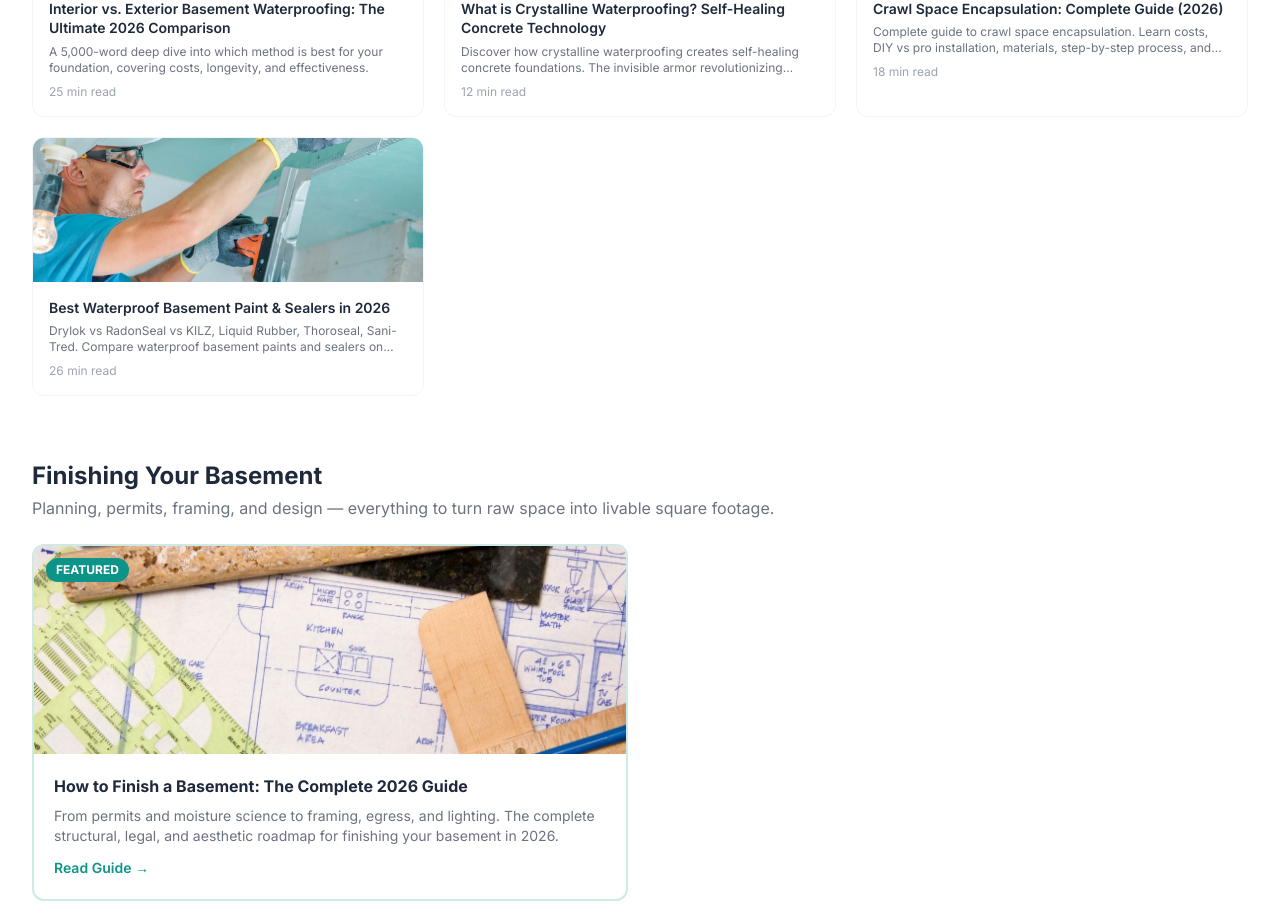
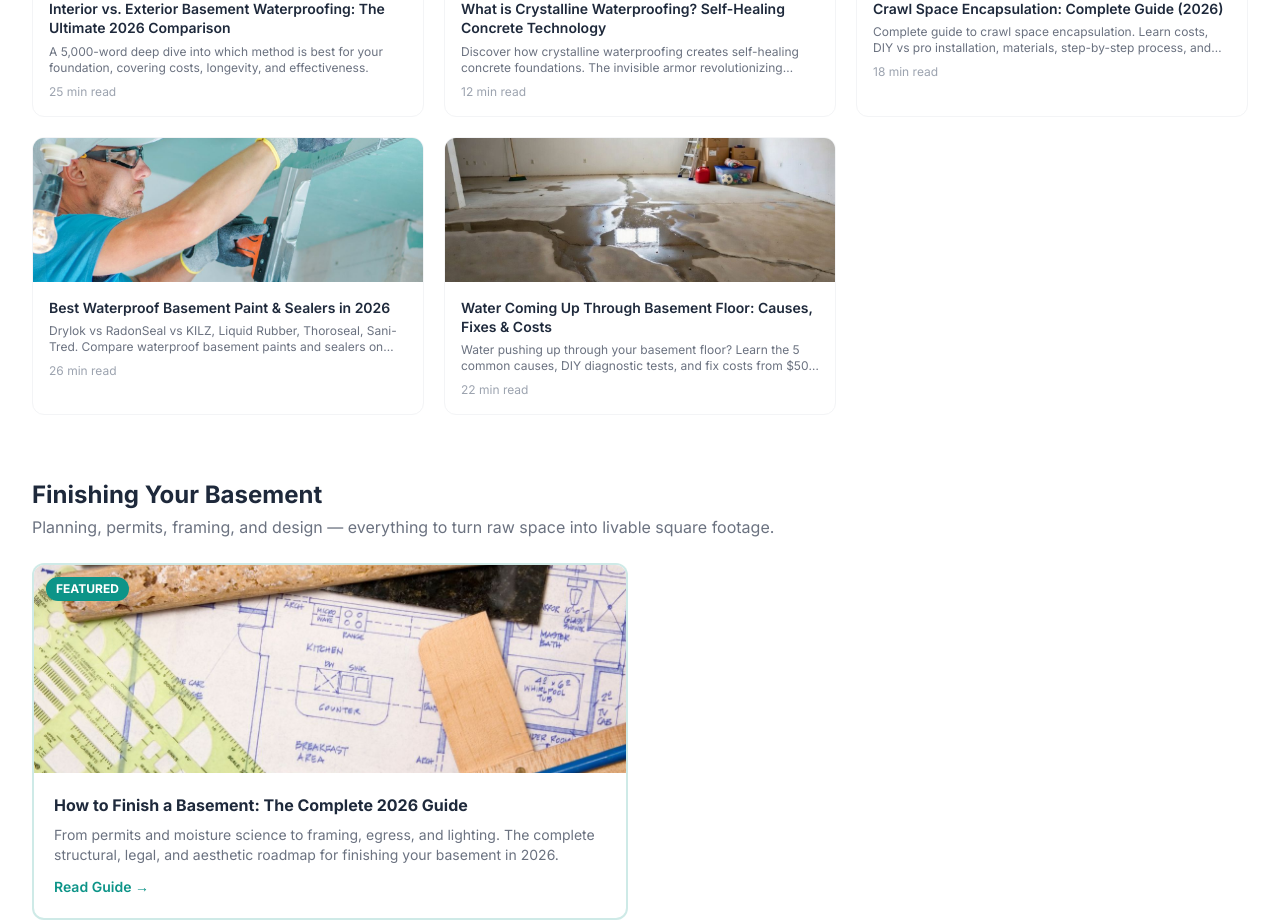
Before and after one commit to thebasementguide2026/basement-guide, a Next.js app: page /guides in a window 1280 px wide. Shown: the part 1000-1924 px from the top of the page. Built offline with nearby package versions, Linux system fonts and the light colour scheme.

Commit message:
Add water-coming-up-through-basement-floor to guides waterproofing section

```diff
--- a/app/guides/page.tsx
+++ b/app/guides/page.tsx
@@ -13,7 +13,7 @@ const sections = [
     id: 'waterproofing',
     title: 'Waterproofing',
     description: 'Everything you need to keep your basement dry — from diagnosing leaks to full exterior systems.',
-    slugs: ['complete-basement-waterproofing-guide', 'interior-vs-exterior-waterproofing', 'crystalline-waterproofing', 'crawl-space-encapsulation-guide', 'waterproof-basement-paint-sealers'],
+    slugs: ['complete-basement-waterproofing-guide', 'interior-vs-exterior-waterproofing', 'crystalline-waterproofing', 'crawl-space-encapsulation-guide', 'waterproof-basement-paint-sealers', 'water-coming-up-through-basement-floor'],
     featured: ['complete-basement-waterproofing-guide'],
   },
   {
```
